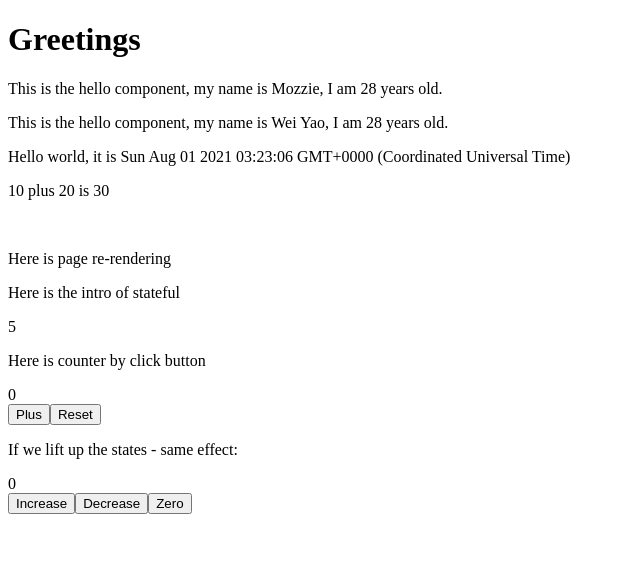
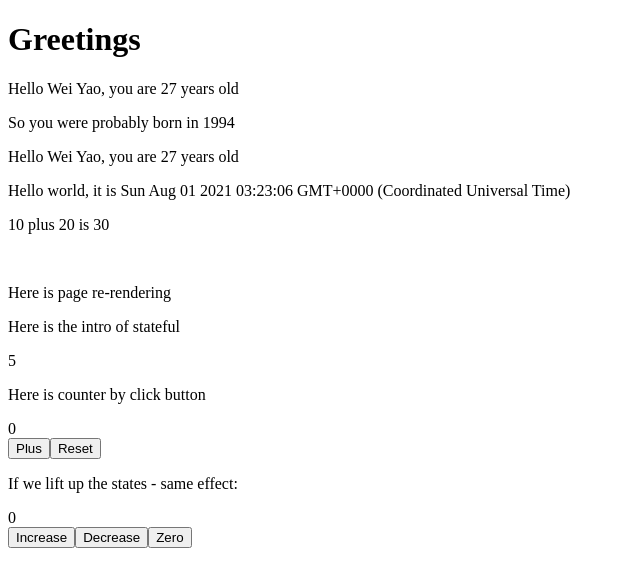
Before and after one commit to mozyao/fs, a React (Create React App) app in the folder react_app/my_first_react_app/: page / in a window 1280 px wide. Shown: the top 586 px of the page, without its empty margins (0-640 px from the left). Built offline with nearby package versions, Linux system fonts and the light colour scheme.

Commit message:
destructing JS of subcomponent

```diff
--- a/react_app/my_first_react_app/src/App.js
+++ b/react_app/my_first_react_app/src/App.js
@@ -3,13 +3,27 @@
 
 
 
-const Hello = (props) => {
+const Hello = ({name,age}) => {
+
+  const bornYear = () => new Date().getFullYear() - age
+
   return (
     <div>
-      <p>This is the hello component, my name is {props.name}
-      , I am {props.age} years old.</p>
+      <p>Hello {name}, you are {age} years old</p>
+      <p>So you were probably born in {bornYear()}</p>
     </div>
-    )
+  )
+}
+
+const Halo =(props) =>{
+
+  return (
+    <div>
+      <p>Hello {props.name}, you are {props.age} years old</p>
+    </div>
+  )
+
+
 }
 
 
@@ -20,12 +34,16 @@
   const a = 10
   const b = 20
   const myFullName = "Wei Yao"
-  const age = 28
+  const myAge = 27
   const {count} = props // increase for each second
   const [counter,setCounter]=useState(0)
   const [counter2,setCounter2]=useState(0)
   const [counter3,setCounter3]=useState(0)
-
+  const p = {
+    name: 'Wei Yao',
+    age: 27,
+  }
+  const {name,age} = p
 
 
   //lift uo the state in App Componnet
@@ -72,9 +90,9 @@
   return (
     <div>
       <h1>Greetings</h1>
-      <Hello name="Mozzie" age= {2021-1993}/>
-      <Hello name = {myFullName} age= {age}/>
 
+      <Hello name = {name} age= {age}/>
+      <Halo name = {myFullName} age= {myAge}/>
 
       <p>Hello world, it is {now.toString()}</p>
       <p>
```
